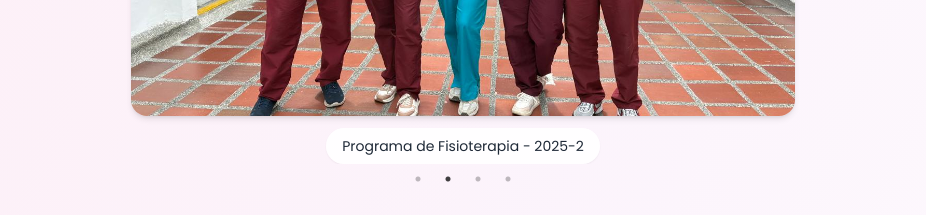
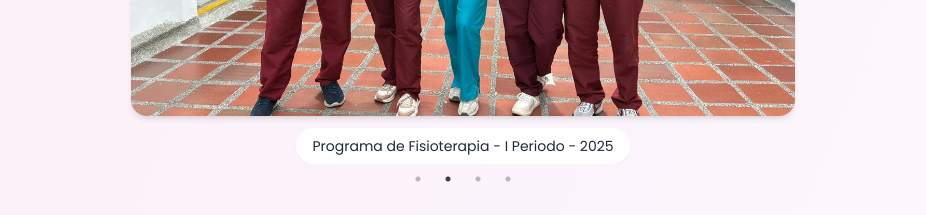
Before and after one commit to JuanF88/ximenaPage, a Next.js app: page / in a window 1280 px wide. Shown: the part 1200-1415 px from the top of the page, without its empty margins (177-1103 px from the left). Built offline with nearby package versions, Linux system fonts and the light colour scheme.

Commit message:
New page update

```diff
--- a/src/components/Hero.js
+++ b/src/components/Hero.js
@@ -24,25 +24,25 @@ const heroSlides = [
   {
     src: "/imagenes/Portada0.jpeg",
     alt: "Ilustración de la práctica osteomuscular 0",
-    label: "Programa de Fisioterapia - 2026",
+    label: "Programa de Fisioterapia - II Periodo - 2025",
     className: "object-cover object-[80%_20%]",
   },
   {
     src: "/imagenes/Portada1.jpg",
     alt: "Ilustración de la práctica osteomuscular 1",
-    label: "Programa de Fisioterapia - 2025-2",
+    label: "Programa de Fisioterapia - I Periodo - 2025",
     className: "object-cover",
   },
   {
     src: "/imagenes/Portada2.jpg",
     alt: "Ilustración de la práctica osteomuscular 2",
-    label: "Programa de Fisioterapia - 2025-1",
+    label: "Programa de Fisioterapia - I Periodo - 2025",
     className: "object-cover",
   },
   {
     src: "/imagenes/Portada3.jpg",
     alt: "Ilustración de la práctica osteomuscular 3",
-    label: "Programa de Fisioterapia - 2024-2",
+    label: "Programa de Fisioterapia - I Periodo - 2025",
     className: "object-cover",
   },
 ];
```
